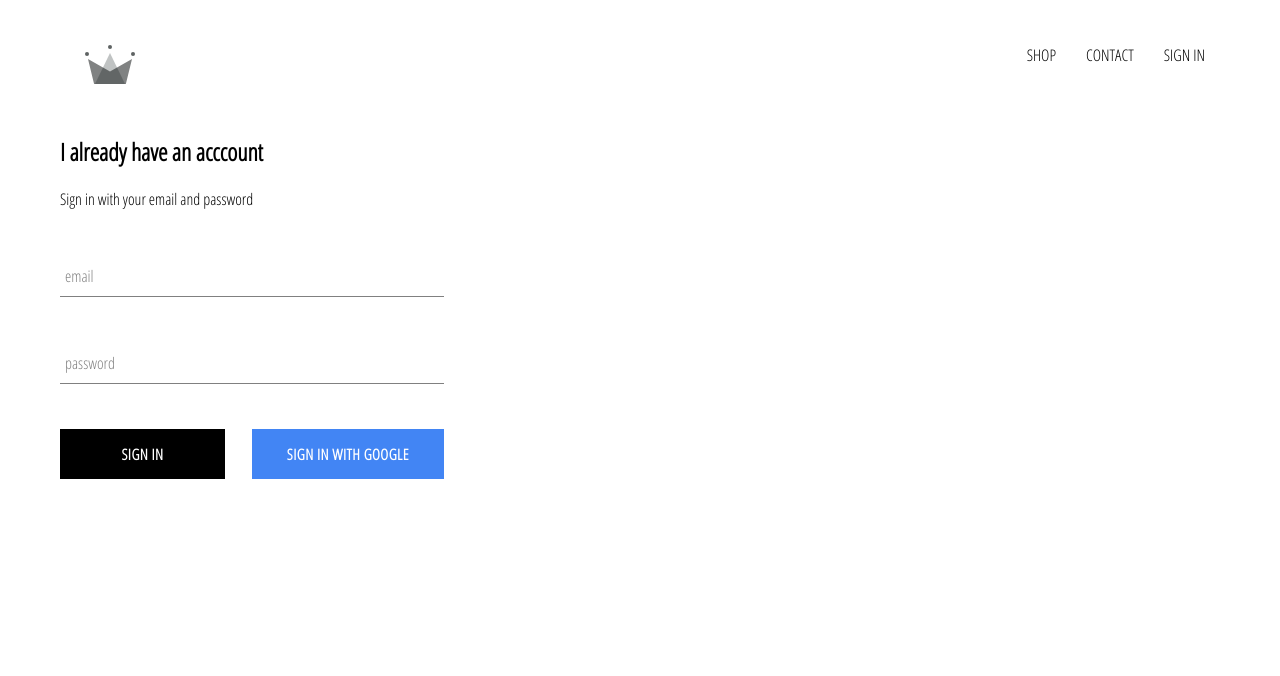
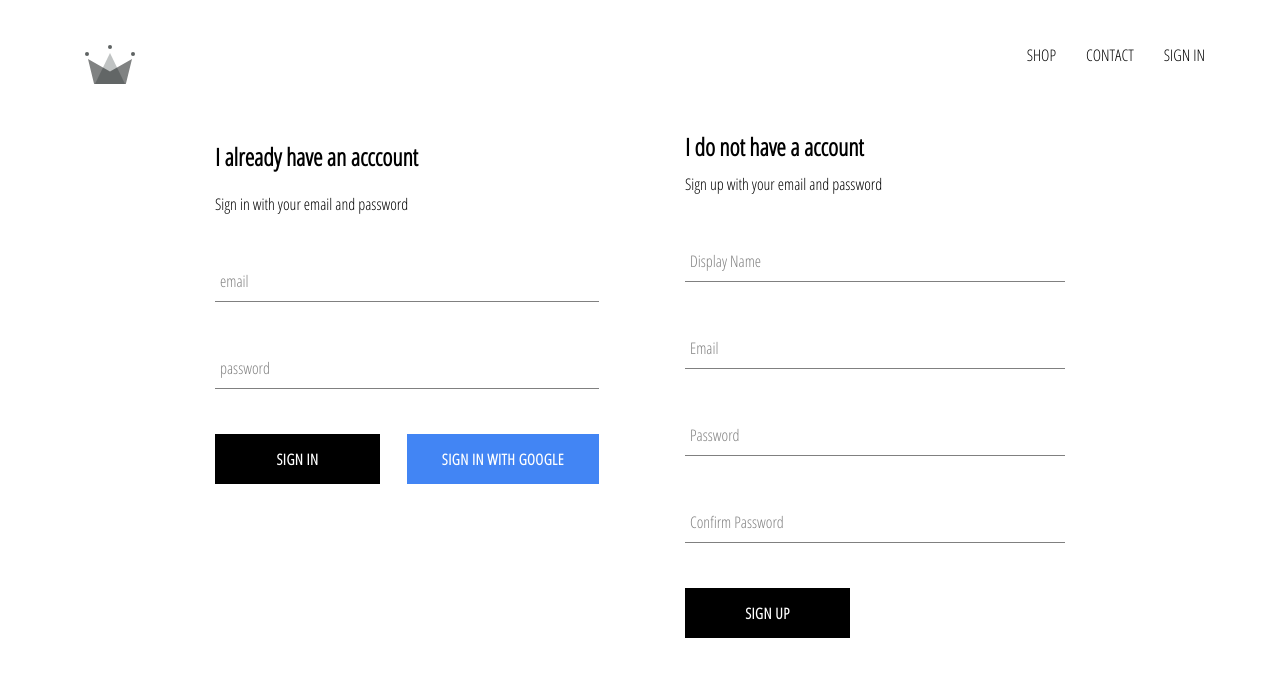
Before and after one commit to hplive/e-store-clothing, a React (Create React App) app: page /signin in a window 1280 px wide. Shown: the top 676 px of the page. Built offline with nearby package versions, Linux system fonts and the light colour scheme; no server answers.

Commit message:
implemented firebase utils included abulity to store authenticated user into firestore database

```diff
--- a/src/App.js
+++ b/src/App.js
@@ -30,8 +30,9 @@
               ...snapShot.data()
             }
           }, ()=>{
-            console.log(this.state);
-          })
+            console.log(this.state)
+          });
+
         });
       }
       this.setState({currentUser:userAuth});
--- a/src/components/sign-in-and-sign-up/sign-in-and-sign-up.components.jsx
+++ b/src/components/sign-in-and-sign-up/sign-in-and-sign-up.components.jsx
@@ -2,9 +2,13 @@
 import './sign-in-and-sign-up.styles.scss';
 
 import SignIn from '../sign-in/sign-in.component';
+import SignUp from '../sign-up/sign-up.component';
 
 const SignInAndSignUpPage =()=>(
-    <div className='sign-in-and-sign-up'><SignIn></SignIn></div>
+    <div className='sign-in-and-sign-up'>
+        <SignIn />
+        <SignUp />
+    </div>
 )
 
 export default SignInAndSignUpPage;
--- a/src/components/sign-in-and-sign-up/sign-in-and-sign-up.styles.scss
+++ b/src/components/sign-in-and-sign-up/sign-in-and-sign-up.styles.scss
@@ -0,0 +1,7 @@
+.sign-in-and-sign-up{
+    width: 850px;
+    display: flex;
+    justify-content: space-between;
+    margin: 30px auto;
+
+}
--- /dev/null
+++ b/src/components/sign-up/sign-up.component.jsx
@@ -0,0 +1,99 @@
+
+import React from 'react';
+import FormInput from '../form-input/form-input.component';
+import CustomButton from '../custom-button/custom-button.component';
+import {auth, createUserProfileDocument } from '../../firebase/firebase.utils';
+import './sign-up.styles.scss'
+
+class SignUp extends React.Component{
+    constructor(){
+        super();
+
+        this.state = {
+            displayName:'',
+            email:'',
+            password:'',
+            confirmPassword:''
+        }
+    }
+
+    handleSubmit = async event =>{
+        event.preventDefault();
+        const {displayName, email, password, confirmPassword} = this.state;
+        if(password!==confirmPassword){
+            alert("passwords don't match")
+            return;
+        }
+        try{
+            const {user}= await auth.createUserWithEmailAndPassword(email, password);
+
+            createUserProfileDocument(user,{displayName});
+            this.setState({
+                displayName:'',
+                email:'',
+                password:'',
+                confirmPassword:''
+            })
+
+        }catch(error){
+            console.error(error);
+        }
+    }
+
+    handleChange = event =>{
+        const {name, value } = event.target;
+        this.setState({[name]:value});
+
+    }
+
+
+    render(){
+        const {displayName, email, password, confirmPassword} = this.state;
+        return(
+            <div className='sign-up'>
+                <h2 className='title'>I do not have a account</h2>
+                <span>Sign up with your email and password </span>
+                <form className='sign-up-form' onSubmit={this.handleSubmit}>
+                    <FormInput
+                        type='text'
+                        name='displayName'
+                        value={displayName}
+                        onChange ={this.handleChange}
+                        label= 'Display Name'
+                        required
+                    />
+                    <FormInput
+                        type='email'
+                        name='email'
+                        value={email}
+                        onChange ={this.handleChange}
+                        label= 'Email'
+                        required
+                    />
+                    <FormInput
+                        type='password'
+                        name='password'
+                        value={password}
+                        onChange ={this.handleChange}
+                        label= 'Password'
+                        required
+                    />
+                    <FormInput
+                        type='password'
+                        name='confirmPassword'
+                        value={confirmPassword}
+                        onChange ={this.handleChange}
+                        label= 'Confirm Password'
+                        required
+                    />
+                    <CustomButton type='submit'>SIGN UP</CustomButton>
+
+
+
+                </form>
+            </div>
+        )
+    }
+}
+
+export default SignUp;
--- /dev/null
+++ b/src/components/sign-up/sign-up.styles.scss
@@ -0,0 +1,10 @@
+.sign-up{
+    display: flex;
+    flex-direction: column;
+    width: 380px;
+
+    .title{
+        margin: 10px 0;
+    }
+
+}
```
